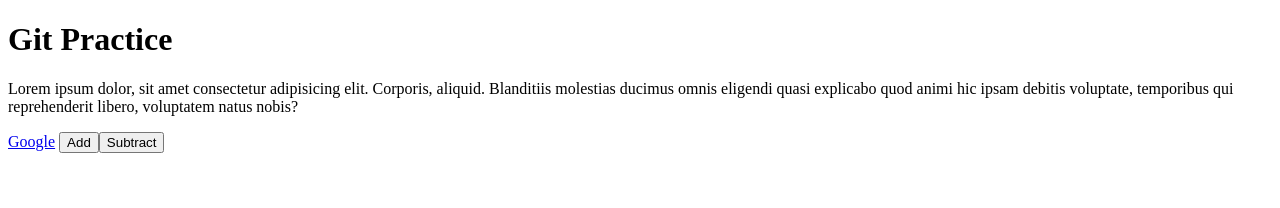
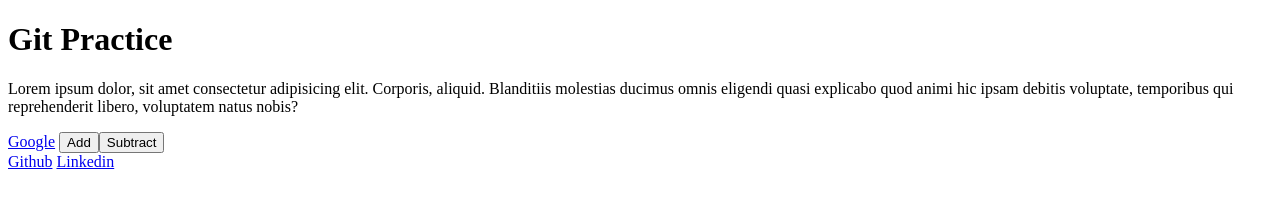
Before and after one commit to learnersaura-bh/git-practice, a plain HTML site: page index.html in a window 1280 px wide. Drawn offline with Linux system fonts and the light colour scheme.

Commit message:
added footer

```diff
--- a/index.html
+++ b/index.html
@@ -11,5 +11,9 @@
     </p>
     <a href="#">Google</a>
     <button>Add</button><button>Subtract</button>
+    <footer>
+        <a href="#">Github</a>
+        <a href="#">Linkedin</a>
+    </footer>
 </body>
 </html>
```
